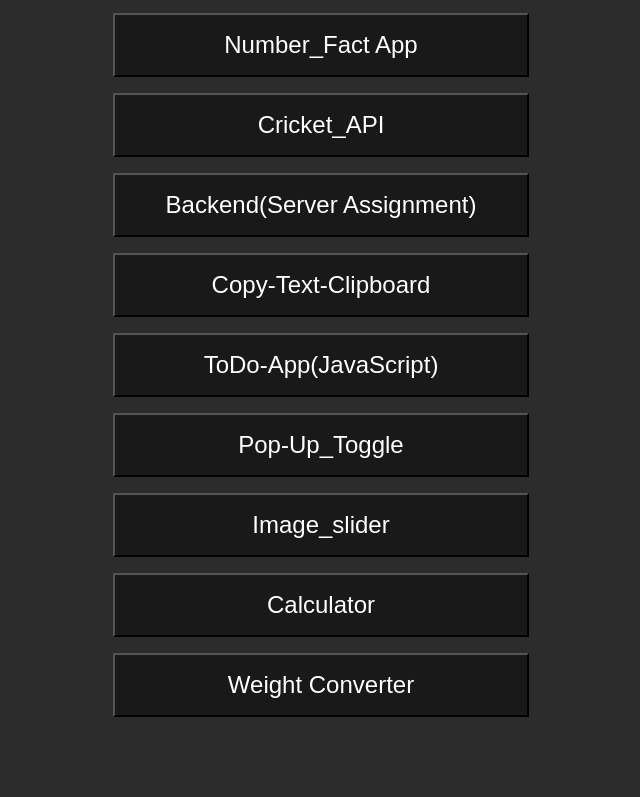
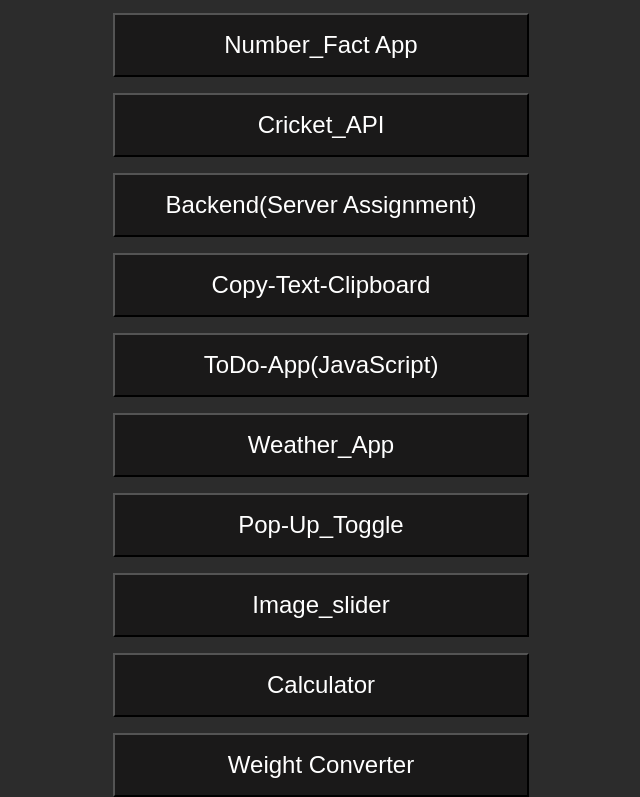
Before and after one commit to happy-44/Nagarro_main-page, a plain HTML site: page index.html in a window 1280 px wide. Shown: the part 510-1307 px from the top of the page, without its empty margins (319-959 px from the left). Before the commit the page ends 1227 px from the top, so only its background shows below. Drawn offline with Linux system fonts and the light colour scheme.

Commit message:
weather_app_updated

```diff
--- a/index.html
+++ b/index.html
@@ -22,6 +22,7 @@
       <li><a href="https://github.com/happy-44/nagarro/blob/main/server.js" target="_blank"><input type="button" value="Backend(Server Assignment)"></a></li>
       <li><a href="https://happy-44.github.io/copy_text_clipboard/" target="_blank"><input type="button" value="Copy-Text-Clipboard"></a></li>
       <li><a href="https://happy-44.github.io/Todo-App-JS-/" target="_blank"><input type="button" value="ToDo-App(JavaScript)"></a></li>
+      <li><a href="https://github.com/happy-44/nagarro/tree/main/weather_site" target="_blank"><input type="button" value="Weather_App"></a></li>
       <li><a href="https://happy-44.github.io/pop-up_toggle/" target="_blank"><input type="button" value="Pop-Up_Toggle"></a></li>
       <li><a href="https://happy-44.github.io/image_slider/" target="_blank"><input type="button" value="Image_slider"></a></li>
       <li><a href="https://happy-44.github.io/calculator/" target="_blank"><input type="button" value="Calculator"></a></li>
```
